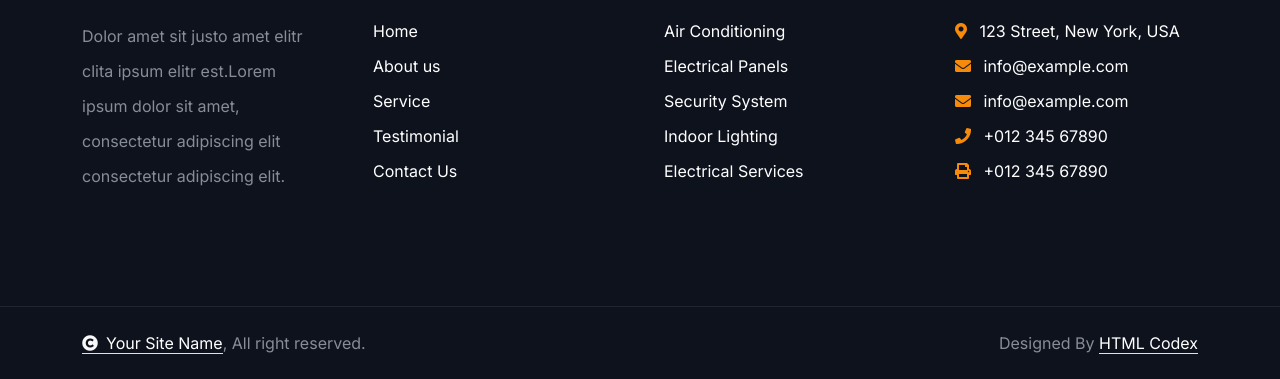
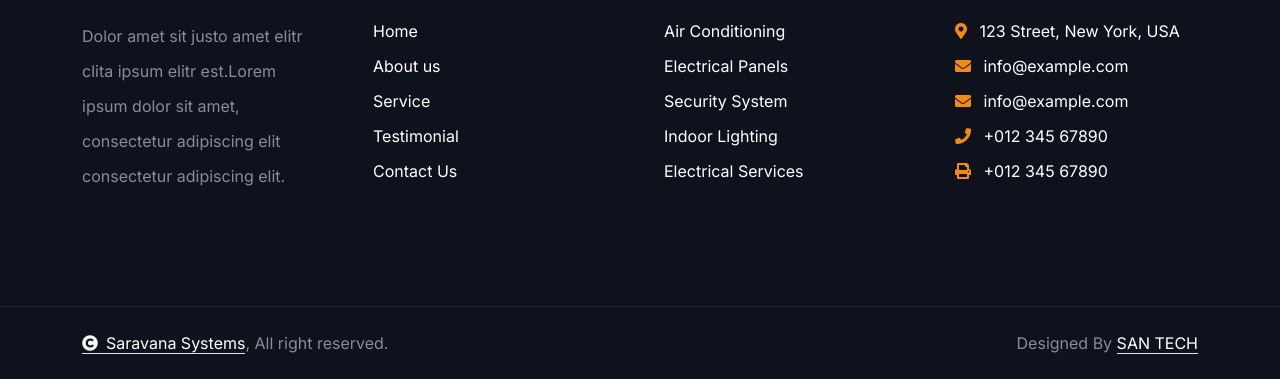
Before and after one commit to Ramesh-Prabal/test, a plain HTML site: page about.html in a window 1280 px wide. Shown: the part 4311-4690 px from the top of the page. Drawn offline with nearby package versions, Linux system fonts and the light colour scheme; a web font is replaced by a local one.

Commit message:
about updated

```diff
--- a/about.html
+++ b/about.html
@@ -545,13 +545,13 @@
             <div class="container">
                 <div class="row g-4 align-items-center">
                     <div class="col-md-6 text-center text-md-start mb-md-0">
-                        <span class="text-body"><a href="#" class="border-bottom text-white"><i class="fas fa-copyright text-light me-2"></i>Your Site Name</a>, All right reserved.</span>
+                        <span class="text-body"><a href="#" class="border-bottom text-white"><i class="fas fa-copyright text-light me-2"></i>Saravana Systems</a>, All right reserved.</span>
                     </div>
                     <div class="col-md-6 text-center text-md-end text-body">
                         <!--/*** This template is free as long as you keep the below author’s credit link/attribution link/backlink. ***/-->
                         <!--/*** If you'd like to use the template without the below author’s credit link/attribution link/backlink, ***/-->
                         <!--/*** you can purchase the Credit Removal License from "https://htmlcodex.com/credit-removal". ***/-->
-                        Designed By <a class="border-bottom text-white" href="https://htmlcodex.com">HTML Codex</a>
+                        Designed By <a class="border-bottom text-white" href="https://htmlcodex.com">SAN TECH</a>
                     </div>
                 </div>
             </div>
```
